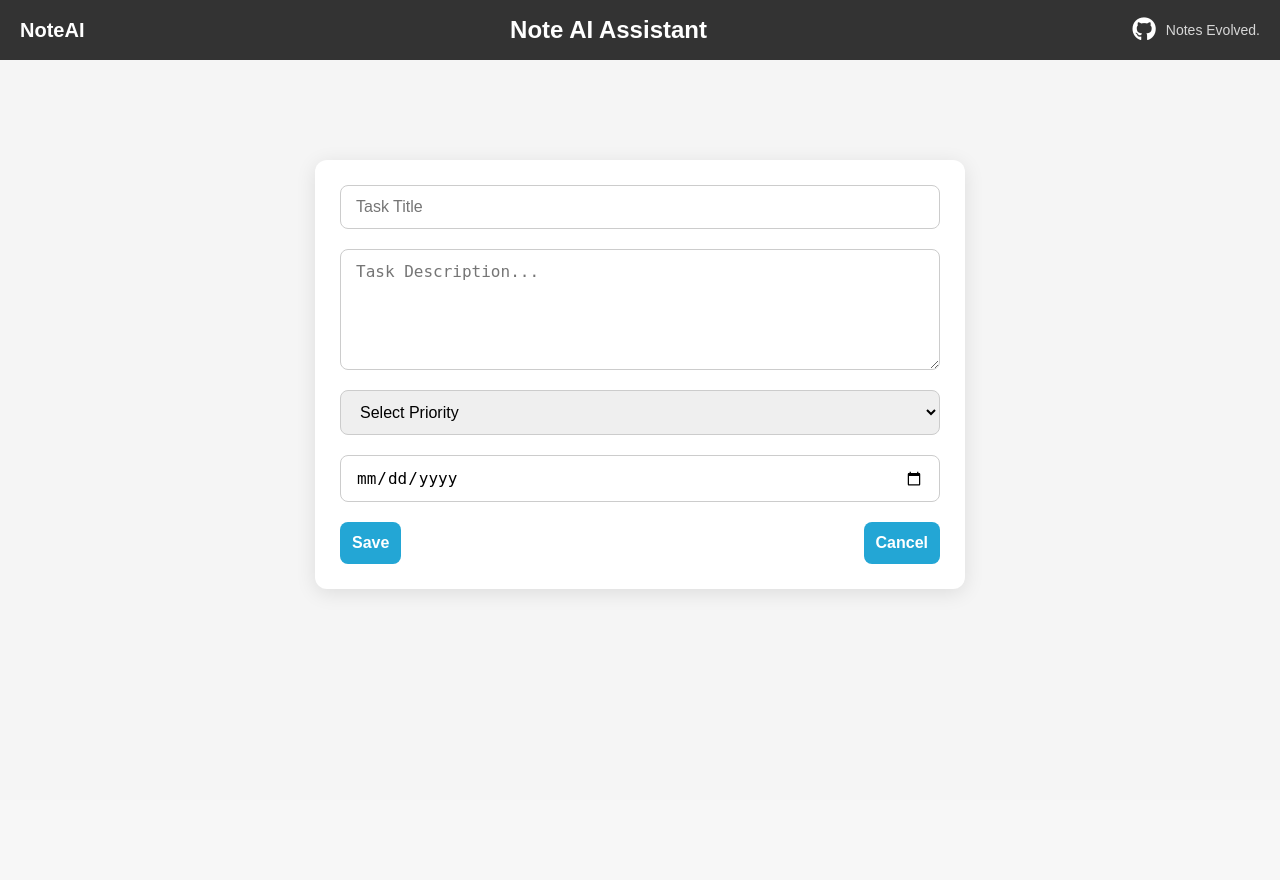
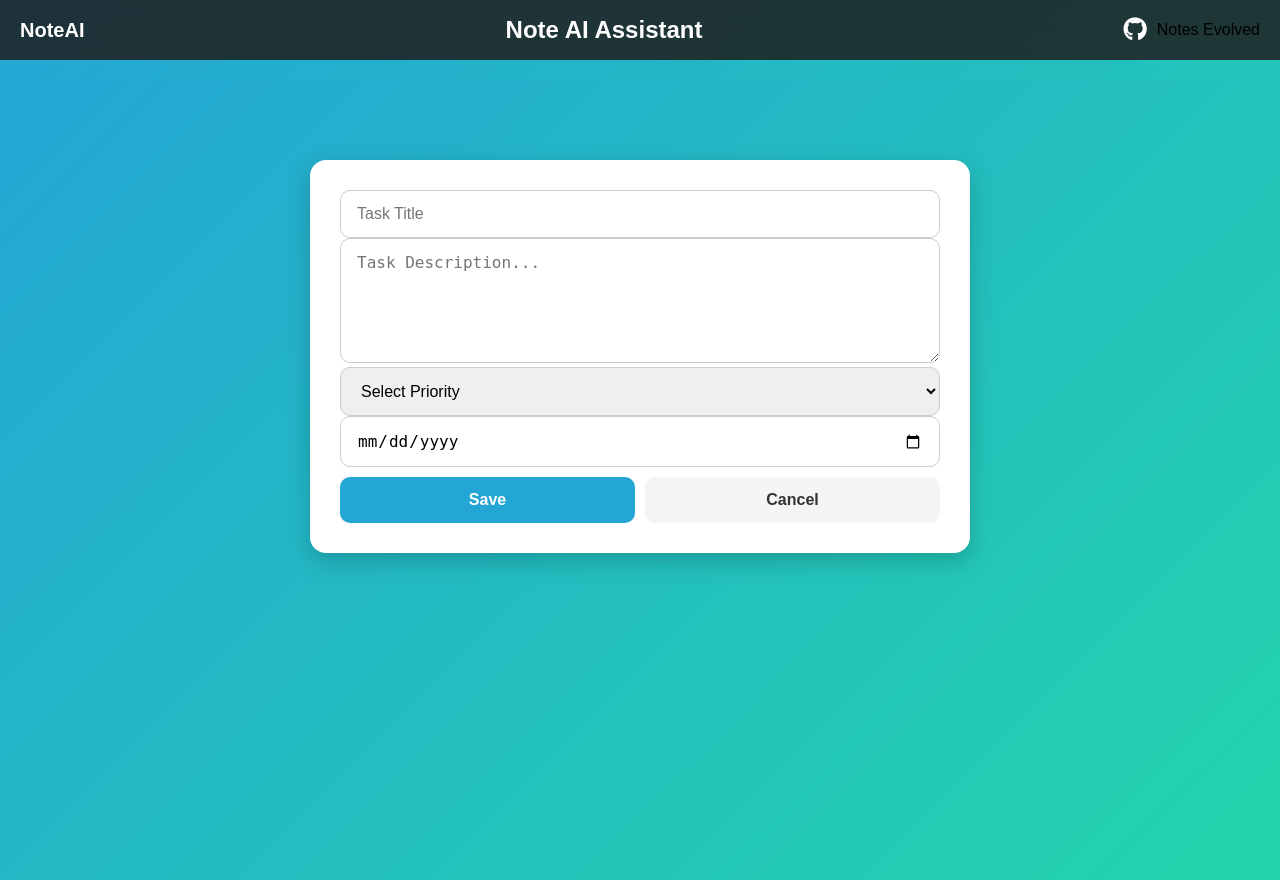
Before and after one commit to Arashkazemii/AI-Personal-Note-Manager, a Flask app: page /new_task in a window 1280 px wide. Before the commit the page ends 595 px from the top, so only its background shows below. Run offline with Flask 3, Linux system fonts and the light colour scheme.

Commit message:
Enhances task form UI and logic
Introduces a modern gradient background and animations for better UX. Updates form logic to handle both task creation and editing dynamically with conditional rendering. Improves input focus styling and button interactions for a polished appearance.

Refines structure for consistency across templates.

```diff
--- a/ui/templates/new_task.html
+++ b/ui/templates/new_task.html
@@ -2,8 +2,8 @@
 <html lang="en">
 <head>
   <meta charset="UTF-8">
-    <meta name="viewport" content="width=device-width, initial-scale=1.0">
-    <title>Create New Task - Note AI Assistant</title>
+  <meta name="viewport" content="width=device-width, initial-scale=1">
+  <title>{% if task %}Edit Task{% else %}Create New Task{% endif %} - Note AI Assistant</title>
   <link rel="stylesheet" href="https://cdnjs.cloudflare.com/ajax/libs/font-awesome/6.4.0/css/all.min.css">
   <style>
     body, html {
@@ -12,12 +12,14 @@
       width: 100%;
       height: 100%;
       font-family: 'Poppins', sans-serif;
-            background-color: #f5f5f5;
+      background: linear-gradient(135deg, #23a6d5, #23d5ab);
       display: flex;
       flex-direction: column;
       align-items: center;
+      justify-content: flex-start;
       padding-top: 80px;
       box-sizing: border-box;
+      min-height: 100vh;
     }
 
     header {
@@ -26,13 +28,14 @@
       left: 0;
       width: 100%;
       height: 60px;
-            background: rgba(30, 30, 30, 0.9);
+      background: rgba(30, 30, 30, 0.85);
+      backdrop-filter: blur(10px);
       display: flex;
       align-items: center;
       justify-content: space-between;
       padding: 0 20px;
       box-sizing: border-box;
-            z-index: 10;
+      z-index: 100;
     }
 
     .logo {
@@ -59,54 +62,76 @@
       text-decoration: none;
     }
 
-        .github span {
-            font-size: 14px;
-            color: white;
-            opacity: 0.8;
-        }
-
-        form {
+    .form-container {
       width: 90%;
       max-width: 600px;
       background: white;
-            padding: 25px;
-            border-radius: 12px;
+      padding: 30px;
+      border-radius: 16px;
+      box-shadow: 0px 8px 25px rgba(0, 0, 0, 0.2);
       display: flex;
       flex-direction: column;
       gap: 20px;
-            box-shadow: 0px 4px 20px rgba(0, 0, 0, 0.1);
+      animation: slideIn 0.6s ease;
+    }
+
+    @keyframes slideIn {
+      from { opacity: 0; transform: translateY(30px); }
+      to { opacity: 1; transform: translateY(0); }
     }
 
     input, select, textarea {
       width: 100%;
-            padding: 12px 15px;
+      padding: 14px 16px;
       border: 1px solid #ccc;
-            border-radius: 8px;
+      border-radius: 10px;
       font-size: 16px;
       box-sizing: border-box;
+      transition: all 0.3s ease;
     }
 
-        button {
-            padding: 12px;
-            border: none;
-            border-radius: 8px;
-            background-color: #23a6d5;
-            color: white;
-            font-size: 16px;
-            font-weight: bold;
-            cursor: pointer;
-            transition: background-color 0.3s ease;
-        }
-
-        button:hover {
-            background-color: #1e90c2;
+    input:focus, select:focus, textarea:focus {
+      border-color: #23a6d5;
+      outline: none;
+      box-shadow: 0px 0px 5px rgba(35, 166, 213, 0.5);
     }
 
     .button-group {
       display: flex;
       justify-content: space-between;
       gap: 10px;
+      margin-top: 10px;
     }
+
+    .btn {
+      flex: 1;
+      padding: 14px;
+      border: none;
+      border-radius: 10px;
+      font-size: 16px;
+      font-weight: bold;
+      cursor: pointer;
+      transition: all 0.3s ease;
+    }
+
+    .btn-save {
+      background-color: #23a6d5;
+      color: white;
+    }
+
+    .btn-save:hover {
+      background-color: #1b8bb5;
+    }
+
+    .btn-cancel {
+      background-color: #f5f5f5;
+      color: #333;
+    }
+
+    .btn-cancel:hover {
+      background-color: #e0e0e0;
+    }
+
   </style>
 </head>
 <body>
@@ -118,29 +143,31 @@
     <a href="https://github.com/Arashkazemii/AI-Personal-Note-Manager" target="_blank">
       <i class="fab fa-github"></i>
     </a>
-        <span>Notes Evolved.</span>
+    <span>Notes Evolved</span>
   </div>
 </header>
 
-<form method="POST" action="{{ url_for('add_task') }}">
-    <input type="text" name="title" placeholder="Task Title" required>
+<div class="form-container">
+  <form method="POST" action="{% if task %}{{ url_for('edit_task', task_id=task['id']) }}{% else %}{{ url_for('add_task') }}{% endif %}">
+    <input type="text" name="title" value="{{ task.title if task else '' }}" placeholder="Task Title" required>
 
-    <textarea name="description" placeholder="Task Description..." rows="5"></textarea>
+    <textarea name="description" placeholder="Task Description..." rows="5">{{ task.description if task else '' }}</textarea>
 
     <select name="priority" required>
       <option value="">Select Priority</option>
-        <option value="High">High</option>
-        <option value="Medium">Medium</option>
-        <option value="Low">Low</option>
+      <option value="High" {% if task and task.priority == 'High' %}selected{% endif %}>High</option>
+      <option value="Medium" {% if task and task.priority == 'Medium' %}selected{% endif %}>Medium</option>
+      <option value="Low" {% if task and task.priority == 'Low' %}selected{% endif %}>Low</option>
     </select>
 
-    <input type="date" name="deadline">
+    <input type="date" name="deadline" value="{{ task.deadline[:10] if task and task.deadline }}">
 
     <div class="button-group">
-        <button type="submit">Save</button>
-        <button type="button" onclick="window.history.back();">Cancel</button>
+      <button type="submit" class="btn btn-save">{% if task %}Update{% else %}Save{% endif %}</button>
+      <button type="button" class="btn btn-cancel" onclick="window.history.back();">Cancel</button>
     </div>
   </form>
+</div>
 
 </body>
 </html>
```
Also changed, not shown: ui/templates/edit_task.html (+97 -38 lines). Lines whose indentation alone changed are shown as unchanged.
